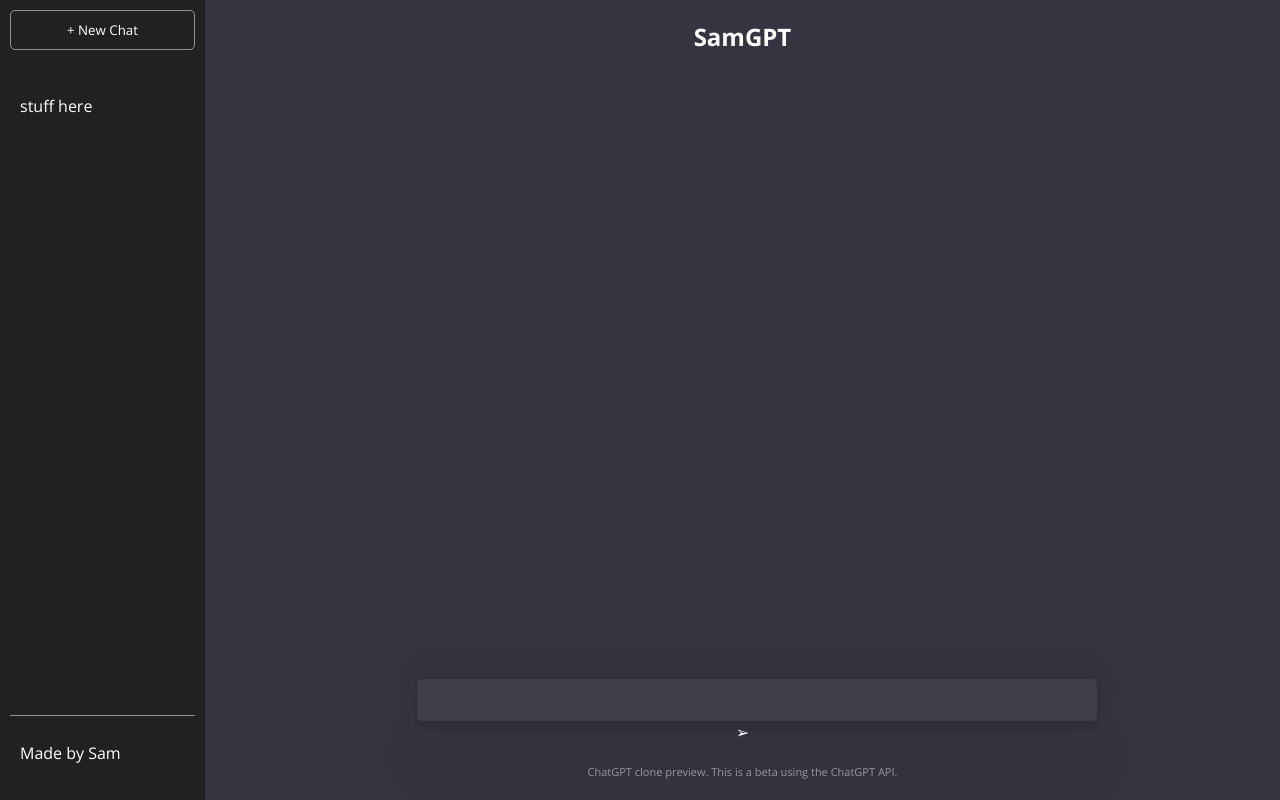
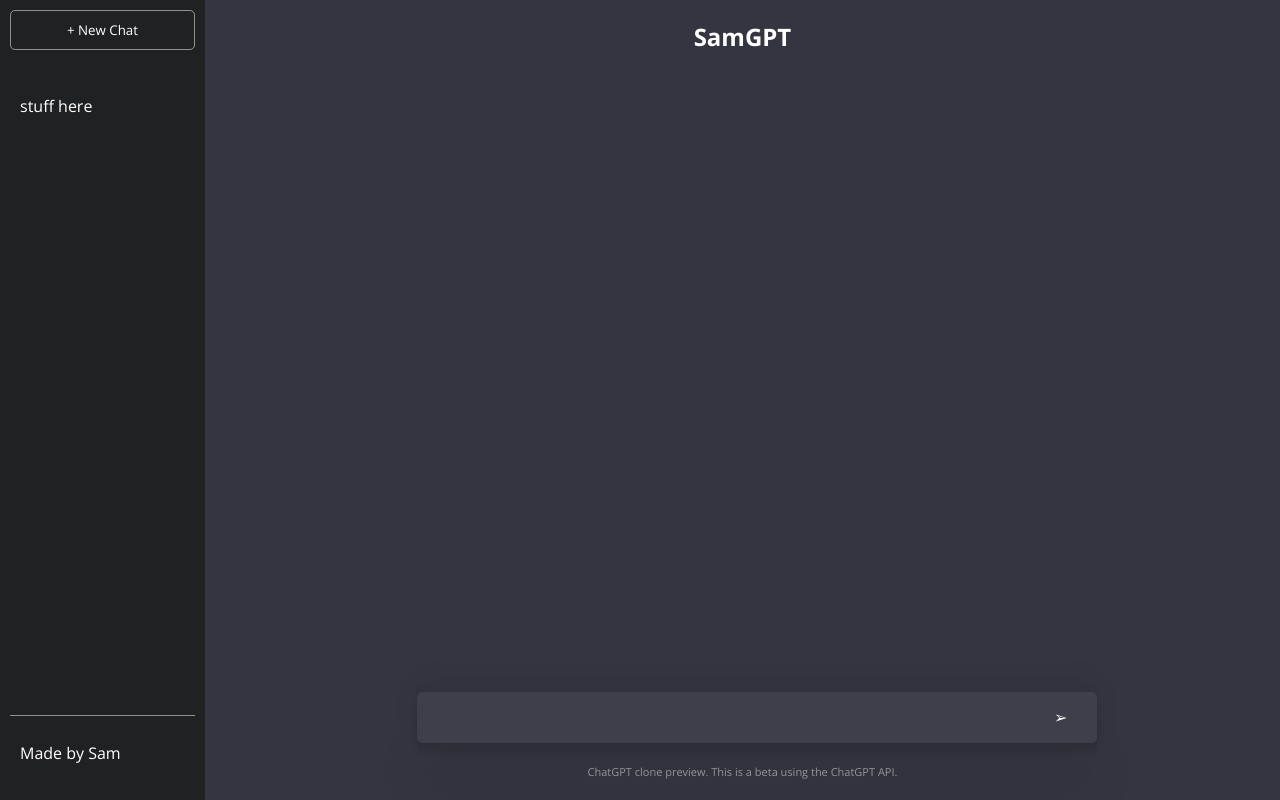
Before and after one commit to sgeremew/chat-gpt-clone, a JavaScript app: page / in a window 1280 px wide. Built offline with nearby package versions, Linux system fonts and the light colour scheme; the HTML template or start-up script is replaced by a standard one.

Commit message:
added packages and started express server

```diff
--- a/package.json
+++ b/package.json
@@ -6,13 +6,17 @@
     "@testing-library/jest-dom": "^5.16.5",
     "@testing-library/react": "^13.4.0",
     "@testing-library/user-event": "^13.5.0",
+    "cors": "^2.8.5",
+    "express": "^4.18.2",
+    "nodemon": "^2.0.22",
     "react": "^18.2.0",
     "react-dom": "^18.2.0",
     "react-scripts": "5.0.1",
     "web-vitals": "^2.1.4"
   },
   "scripts": {
-    "start": "react-scripts start",
+    "start:frontend": "react-scripts start",
+    "start:backend": "nodemon server.js",
     "build": "react-scripts build",
     "test": "react-scripts test",
     "eject": "react-scripts eject"
--- a/src/index.css
+++ b/src/index.css
@@ -82,6 +82,7 @@ nav {
 
 input {
     width: 100%;
+    font-size: 20px;
     background-color: rgba(255, 255, 255, 0.05);
     padding: 12px 15px;
     border: none;
@@ -96,3 +97,10 @@ input {
 input:focus {
     outline: none;
 }
+
+#submit {
+    position: absolute;
+    bottom: 15px;
+    right: 0;
+    cursor: pointer;
+}
```
Also changed, not shown: server.js (added, +11 -0 lines), 1 other file (tests, documents, lock files or other folders).
